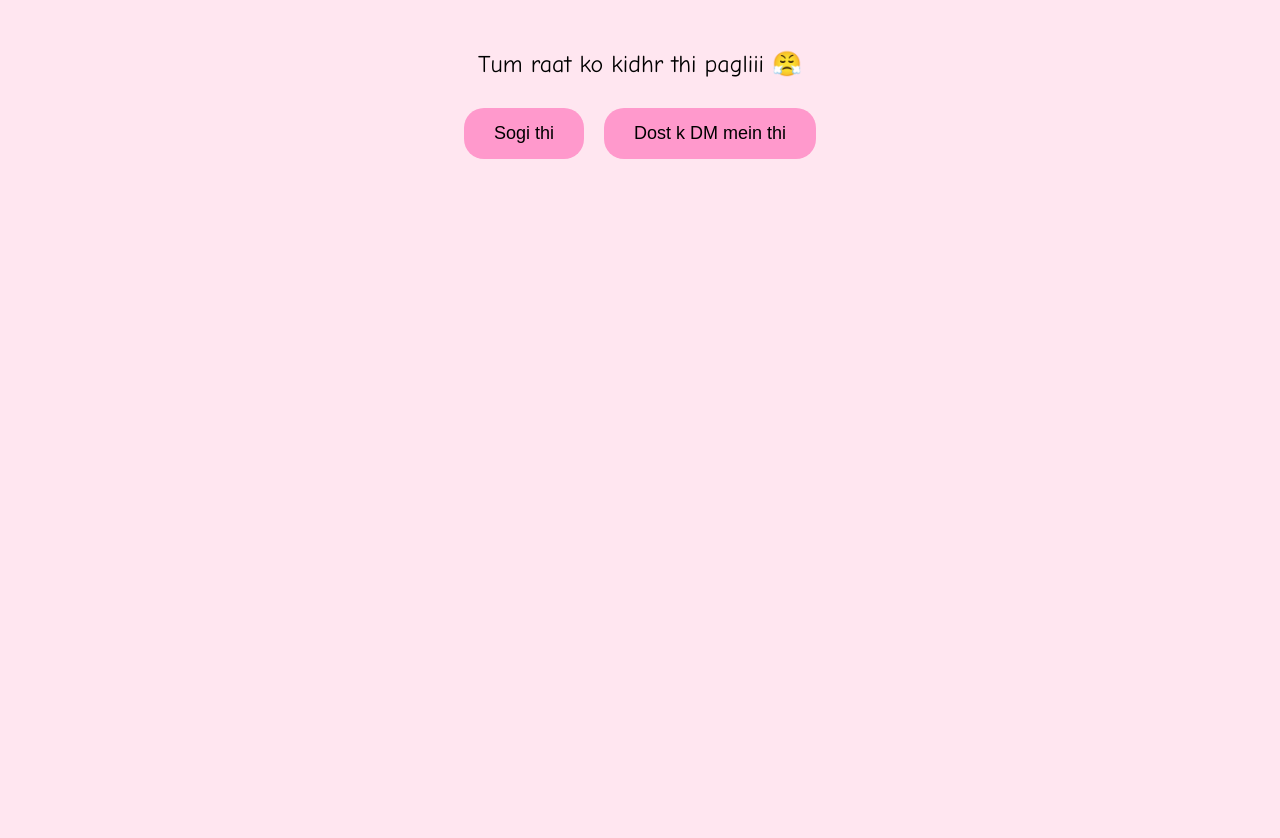
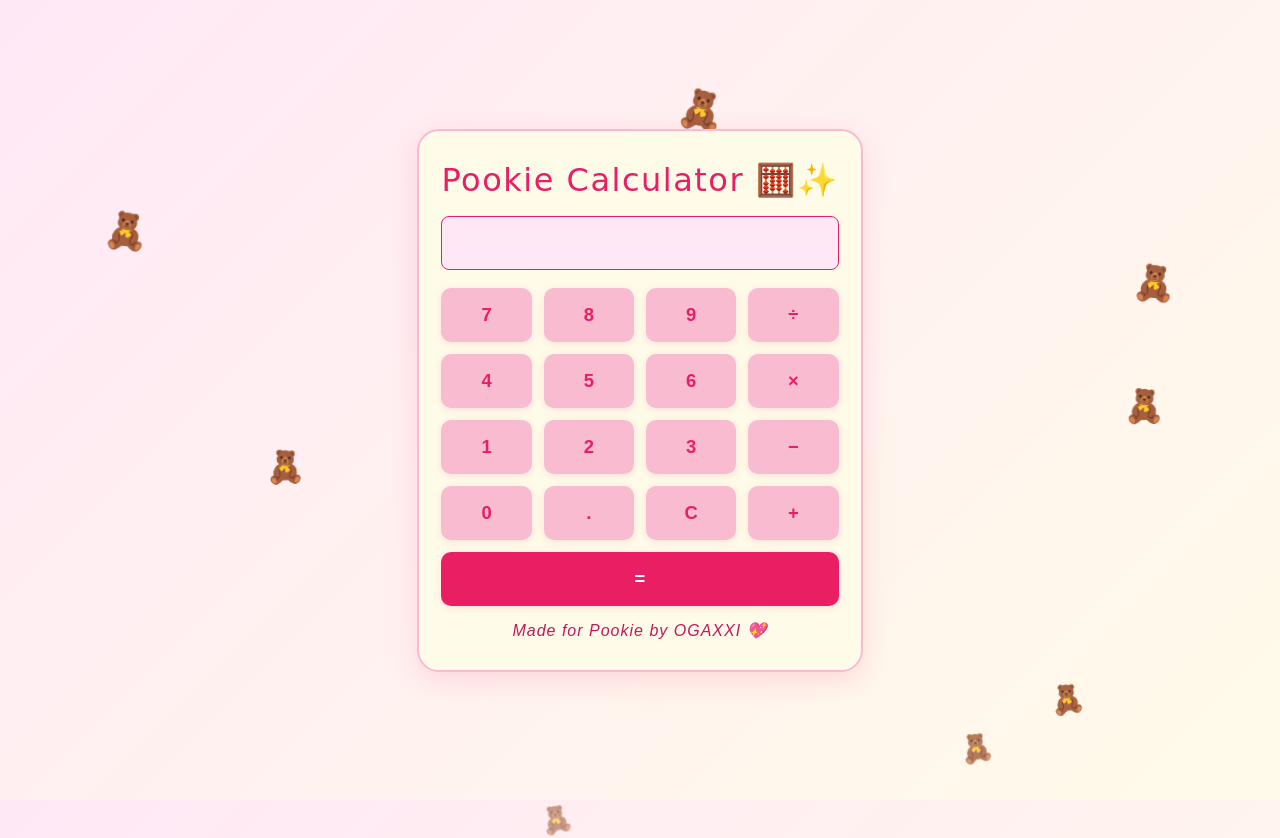
Before and after one commit to ogaxxi/Pagliiii-birthday-, a plain HTML site: page index.html in a window 1280 px wide. Before the commit the page ends 800 px from the top, so only its background shows below. Drawn offline with Linux system fonts and the light colour scheme.

Commit message:
Update index.html

```diff
--- a/index.html
+++ b/index.html
@@ -2,187 +2,160 @@
 <html lang="en">
 <head>
   <meta charset="UTF-8">
-  <title>Pookie Drama 💗</title>
+  <title>Pookie Calculator</title>
   <style>
     body {
-      margin: 0;
-      font-family: 'Comic Sans MS', cursive;
-      background-color: #ffe6f0;
-      overflow-x: hidden;
-      transition: background 1s ease;
-    }
-
-    .container {
-      text-align: center;
-      padding: 50px;
-    }
-
-    .message {
-      font-size: 24px;
-      margin-bottom: 30px;
-      transition: opacity 0.5s ease;
-    }
-
-    .options {
+      background: linear-gradient(135deg, #ffe8f6 0%, #fffbe9 100%);
       display: flex;
       justify-content: center;
-      gap: 20px;
-      flex-wrap: wrap;
+      align-items: center;
+      height: 100vh;
+      font-family: 'Poppins', sans-serif;
+      margin: 0;
+      overflow: hidden;
     }
-
-    .btn {
-      padding: 15px 30px;
-      font-size: 18px;
-      background-color: #ff99cc;
+    .calculator {
+      background: #fffbe9;
+      padding: 30px 22px;
+      border-radius: 22px;
+      box-shadow: 0 8px 28px rgba(233,30,99,0.13);
+      min-width: 270px;
+      border: 2px solid #f8bbd0;
+      position: relative;
+      z-index: 2;
+    }
+    .title {
+      text-align: center;
+      color: #e91e63;
+      font-family: 'Dancing Script', cursive;
+      font-size: 2rem;
+      margin-bottom: 17px;
+      letter-spacing: 1.5px;
+    }
+    input[type="text"] {
+      width: 100%;
+      padding: 14px;
+      font-size: 1.3rem;
+      border-radius: 8px;
+      border: 1.5px solid #e91e63;
+      margin-bottom: 18px;
+      background: #ffe8f6;
+      color: #c2185b;
+      text-align: right;
+      box-sizing: border-box;
+    }
+    .buttons {
+      display: grid;
+      grid-template-columns: repeat(4, 1fr);
+      gap: 12px;
+    }
+    button {
+      padding: 16px 0;
+      font-size: 1.15rem;
+      background: #f8bbd0;
       border: none;
-      border-radius: 20px;
+      border-radius: 10px;
+      color: #e91e63;
       cursor: pointer;
-      transition: transform 0.2s, background 0.3s;
+      transition: background 0.2s;
+      font-weight: bold;
+      box-shadow: 0 2px 8px rgba(233,30,99,0.11);
     }
-
-    .btn:hover {
-      background-color: #ff66b3;
-      transform: scale(1.1);
+    button:hover {
+      background: #e91e63;
+      color: #fff;
     }
-
-    .floating-text {
-      position: fixed;
+    .footer {
+      text-align: center;
+      margin-top: 15px;
+      color: #c2185b;
+      font-size: 1rem;
+      font-style: italic;
+      letter-spacing: 1px;
+    }
+    /* Floating 🧸 */
+    .floating-teddy {
+      position: absolute;
+      left: 0;
       top: 0;
-      left: 0;
       pointer-events: none;
-      width: 100%;
-      height: 100%;
-      overflow: hidden;
-      z-index: 0;
+      font-size: 2.3rem;
+      opacity: 0.85;
+      animation: teddyfloat 7s linear infinite;
+      z-index: 1;
     }
-
-    .floating-text span {
-      position: absolute;
-      color: #ffcce0;
-      font-size: 20px;
-      animation: float 10s linear infinite;
-      opacity: 0.5;
-    }
-
-    @keyframes float {
+    @keyframes teddyfloat {
       0% {
-        transform: translateY(100vh) translateX(0);
+        transform: translateY(100vh) scale(0.7) rotate(-15deg);
+        opacity: 0.6;
+      }
+      15% {
+        opacity: 1;
+      }
+      90% {
         opacity: 1;
       }
       100% {
-        transform: translateY(-10vh) translateX(50px);
-        opacity: 0;
-      }
-    }
-
-    .emoji-rain {
-      position: fixed;
-      top: 0;
-      width: 100%;
-      height: 100%;
-      pointer-events: none;
-      z-index: 10;
-    }
-
-    .emoji {
-      position: absolute;
-      animation: fall 3s linear infinite;
-      font-size: 32px;
-    }
-
-    @keyframes fall {
-      0% {
-        top: -10%;
-        opacity: 1;
-      }
-      100% {
-        top: 100%;
-        opacity: 0;
+        transform: translateY(-10vh) scale(1.1) rotate(15deg);
+        opacity: 0.5;
       }
     }
   </style>
 </head>
 <body>
-  <div class="floating-text" id="floatingText">
-    <!-- BBG letters will go here -->
+  <div class="calculator">
+    <div class="title">Pookie Calculator 🧮✨</div>
+    <input type="text" id="display" readonly>
+    <div class="buttons">
+      <button onclick="press('7')">7</button>
+      <button onclick="press('8')">8</button>
+      <button onclick="press('9')">9</button>
+      <button onclick="press('/')">÷</button>
+      <button onclick="press('4')">4</button>
+      <button onclick="press('5')">5</button>
+      <button onclick="press('6')">6</button>
+      <button onclick="press('*')">×</button>
+      <button onclick="press('1')">1</button>
+      <button onclick="press('2')">2</button>
+      <button onclick="press('3')">3</button>
+      <button onclick="press('-')">−</button>
+      <button onclick="press('0')">0</button>
+      <button onclick="press('.')">.</button>
+      <button onclick="clearDisplay()">C</button>
+      <button onclick="press('+')">+</button>
+      <button onclick="calculate()" style="grid-column: span 4; background:#e91e63;color:#fff;">=</button>
+    </div>
+    <div class="footer">Made for Pookie by OGAXXI 💖</div>
   </div>
-
-  <div class="emoji-rain" id="emojiRain"></div>
-
-  <div class="container" id="app">
-    <div class="message" id="message">Tum raat ko kidhr thi pagliii 😤</div>
-    <div class="options" id="options">
-      <button class="btn" onclick="handleResponse('sogi')">Sogi thi</button>
-      <button class="btn" onclick="handleResponse('dost')">Dost k DM mein thi</button>
-    </div>
-  </div>
-
+  <!-- Floating 🧸 -->
   <script>
-    const message = document.getElementById('message');
-    const options = document.getElementById('options');
-    const emojiRain = document.getElementById('emojiRain');
-    const floatingText = document.getElementById('floatingText');
-
-    function handleResponse(choice) {
-      options.innerHTML = '';
-      if (choice === 'sogi') {
-        message.textContent = 'Sone se phle btaya kyun nhi?';
-        options.innerHTML = `
-          <button class="btn" onclick="handleSogiReply('sorry')">Sorry</button>
-          <button class="btn" onclick="handleSogiReply('ainda')">Ainda baad nhi hoga</button>
-        `;
-      } else if (choice === 'dost') {
-        message.textContent = 'Kyun? Mein bura houn kya?';
-        options.innerHTML = `
-          <button class="btn" onclick="handleDostReply('yes')">Yes</button>
-          <button class="btn" onclick="handleDostReply('no')">No</button>
-        `;
+    let display = document.getElementById('display');
+    function press(val) {
+      display.value += val;
+    }
+    function clearDisplay() {
+      display.value = '';
+    }
+    function calculate() {
+      try {
+        display.value = eval(display.value.replace(/÷/g, '/').replace(/×/g, '*').replace(/−/g, '-'));
+      } catch {
+        display.value = 'Error';
       }
     }
-
-    function handleSogiReply(reply) {
-      if (reply === 'sorry') {
-        message.textContent = "It's okay pookie✨️💗";
-      } else {
-        message.textContent = 'Acha but dhyan rkhna ab se wrna nrz ho joun ga😾💔';
-      }
-      options.innerHTML = '';
-    }
-
-    function handleDostReply(reply) {
-      if (reply === 'no') {
-        message.textContent = 'Awhhhhhh thanks pagliii 💗';
-      } else {
-        message.textContent = '😭😭💔💔🥺🥺';
-        document.body.style.background = 'linear-gradient(to bottom, #000000, #333)';
-        startEmojiRain();
-        showFloatingBBG();
-      }
-      options.innerHTML = '';
-    }
-
-    function startEmojiRain() {
-      for (let i = 0; i < 50; i++) {
-        let emoji = document.createElement('div');
-        emoji.classList.add('emoji');
-        emoji.style.left = `${Math.random() * 100}%`;
-        emoji.style.animationDuration = `${2 + Math.random() * 3}s`;
-        emoji.textContent = ['😭', '💔', '🥺'][Math.floor(Math.random() * 3)];
-        emojiRain.appendChild(emoji);
-        setTimeout(() => emoji.remove(), 5000);
+    // Floating 🧸 teddy bears
+    function createTeddy() {
+      for(let i=0; i<12; i++) {
+        let teddy = document.createElement('div');
+        teddy.className = 'floating-teddy';
+        teddy.innerText = '🧸';
+        teddy.style.left = Math.random()*98 + 'vw';
+        teddy.style.animationDuration = (Math.random()*3+5) + 's';
+        teddy.style.animationDelay = (Math.random()*5) + 's';
+        document.body.appendChild(teddy);
       }
     }
-
-    function showFloatingBBG() {
-      for (let i = 0; i < 40; i++) {
-        let span = document.createElement('span');
-        span.textContent = 'bbg';
-        span.style.left = `${Math.random() * 100}%`;
-        span.style.top = `${Math.random() * 100}%`;
-        span.style.fontSize = `${10 + Math.random() * 20}px`;
-        floatingText.appendChild(span);
-      }
-    }
+    window.onload = createTeddy;
   </script>
 </body>
 </html>
```
